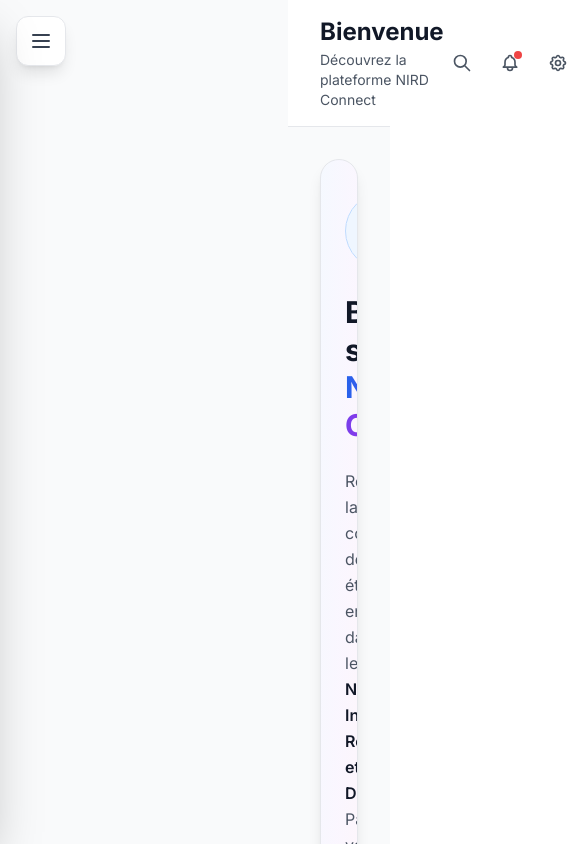
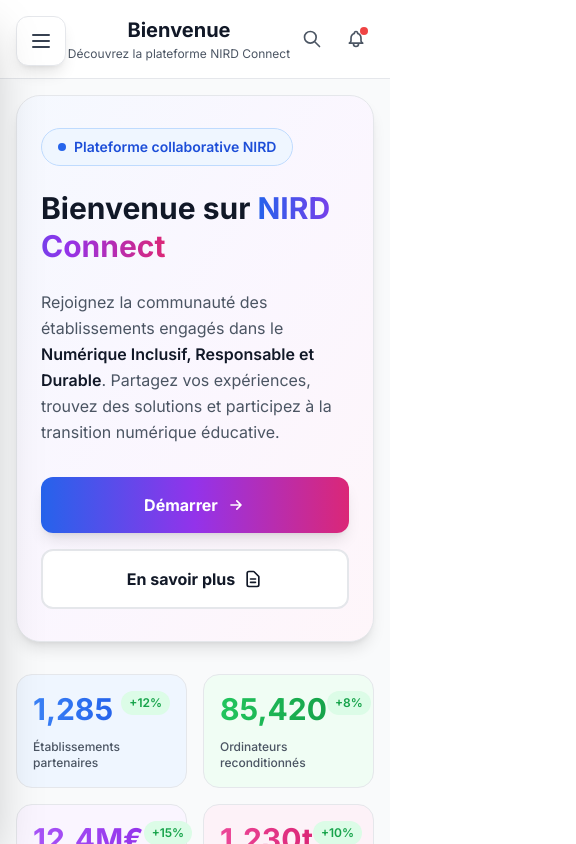
Before and after one commit to MidoNdb/nord-connect, a React (Vite) app: page / in a window 390 px wide. Shown: the top 844 px of the page, 576 px wide, since content can reach past the window. Built offline with nearby package versions, Linux system fonts and the light colour scheme.

Commit message:
correction d'amelioration de sidebar

```diff
--- a/src/App.jsx
+++ b/src/App.jsx
@@ -12,6 +12,7 @@ export default function App() {
 
   return (
     <div className="min-h-screen bg-gray-50 dark:bg-slate-950">
+      {/* Sidebar */}
       <Sidebar
         activeFeature={activeFeature}
         setActiveFeature={setActiveFeature}
@@ -19,51 +20,51 @@ export default function App() {
         setIsCollapsed={setSidebarCollapsed}
       />
 
-      {/* Main Content avec margin dynamique */}
+      {/* Main Content avec margin responsive */}
       <div
-        className={`transition-all duration-300 ${sidebarCollapsed ? 'ml-20' : 'ml-72'}`}
+        className={`
+          transition-all duration-300
+          ${sidebarCollapsed ? 'lg:ml-20' : 'lg:ml-72'}
+          ml-0
+        `}
       >
-        {/* Top Bar moderne */}
-        <header className="bg-white dark:bg-slate-900 border-b border-gray-200 dark:border-slate-800 sticky top-0 z-40 backdrop-blur-sm bg-white/95 dark:bg-slate-900/95">
-          <div className="px-8 py-4 flex items-center justify-between">
-            <div>
-              <h1 className="text-2xl font-bold text-gray-900 dark:text-white">
+        {/* Top Bar */}
+        <header className="bg-white dark:bg-slate-900 border-b border-gray-200 dark:border-slate-800 sticky top-0 z-30 backdrop-blur-sm bg-white/95 dark:bg-slate-900/95">
+          <div className="px-4 sm:px-6 lg:px-8 py-4">
+            <div className="flex items-center justify-between">
+              {/* Spacer pour le bouton mobile (évite chevauchement) */}
+              <div className="w-12 lg:w-0"></div>
+
+              <div className="flex-1 text-center lg:text-left">
+                <h1 className="text-xl sm:text-2xl font-bold text-gray-900 dark:text-white">
                   {getPageTitle(activeFeature)}
                 </h1>
-              <p className="text-sm text-gray-600 dark:text-gray-400 mt-0.5">
+                <p className="text-xs sm:text-sm text-gray-600 dark:text-gray-400 mt-0.5">
                   {getPageSubtitle(activeFeature)}
                 </p>
               </div>
 
-            <div className="flex items-center gap-3">
-              {/* Search */}
+              {/* Actions */}
+              <div className="flex items-center gap-2 sm:gap-3">
                 <button className="p-2 hover:bg-gray-100 dark:hover:bg-slate-800 rounded-lg transition-colors">
                   <svg className="w-5 h-5 text-gray-600 dark:text-gray-400" fill="none" stroke="currentColor" viewBox="0 0 24 24">
                     <path strokeLinecap="round" strokeLinejoin="round" strokeWidth={2} d="M21 21l-6-6m2-5a7 7 0 11-14 0 7 7 0 0114 0z" />
                   </svg>
                 </button>
 
-              {/* Notifications */}
                 <button className="relative p-2 hover:bg-gray-100 dark:hover:bg-slate-800 rounded-lg transition-colors">
                   <svg className="w-5 h-5 text-gray-600 dark:text-gray-400" fill="none" stroke="currentColor" viewBox="0 0 24 24">
                     <path strokeLinecap="round" strokeLinejoin="round" strokeWidth={2} d="M15 17h5l-1.405-1.405A2.032 2.032 0 0118 14.158V11a6.002 6.002 0 00-4-5.659V5a2 2 0 10-4 0v.341C7.67 6.165 6 8.388 6 11v3.159c0 .538-.214 1.055-.595 1.436L4 17h5m6 0v1a3 3 0 11-6 0v-1m6 0H9" />
                   </svg>
                   <span className="absolute top-1.5 right-1.5 w-2 h-2 bg-red-500 rounded-full"></span>
                 </button>
-
-              {/* Settings */}
-              <button className="p-2 hover:bg-gray-100 dark:hover:bg-slate-800 rounded-lg transition-colors">
-                <svg className="w-5 h-5 text-gray-600 dark:text-gray-400" fill="none" stroke="currentColor" viewBox="0 0 24 24">
-                  <path strokeLinecap="round" strokeLinejoin="round" strokeWidth={2} d="M10.325 4.317c.426-1.756 2.924-1.756 3.35 0a1.724 1.724 0 002.573 1.066c1.543-.94 3.31.826 2.37 2.37a1.724 1.724 0 001.065 2.572c1.756.426 1.756 2.924 0 3.35a1.724 1.724 0 00-1.066 2.573c.94 1.543-.826 3.31-2.37 2.37a1.724 1.724 0 00-2.572 1.065c-.426 1.756-2.924 1.756-3.35 0a1.724 1.724 0 00-2.573-1.066c-1.543.94-3.31-.826-2.37-2.37a1.724 1.724 0 00-1.065-2.572c-1.756-.426-1.756-2.924 0-3.35a1.724 1.724 0 001.066-2.573c-.94-1.543.826-3.31 2.37-2.37.996.608 2.296.07 2.572-1.065z" />
-                  <path strokeLinecap="round" strokeLinejoin="round" strokeWidth={2} d="M15 12a3 3 0 11-6 0 3 3 0 016 0z" />
-                </svg>
-              </button>
+              </div>
             </div>
           </div>
         </header>
 
         {/* Page Content */}
-        <main className="p-8">
+        <main className="p-4 sm:p-6 lg:p-8">
           <div className="max-w-7xl mx-auto">
             {renderFeature(activeFeature)}
           </div>
@@ -87,8 +88,8 @@ function renderFeature(feature) {
 function getPageTitle(feature) {
   return {
     home: 'Bienvenue',
-    forum: 'Forum Collaboratif',
-    map: 'Carte Interactive',
+    forum: 'Forum',
+    map: 'Carte',
     testimonials: 'Témoignages',
     game: 'Simulateur'
   }[feature] || 'NIRD Connect';
@@ -97,9 +98,116 @@ function getPageTitle(feature) {
 function getPageSubtitle(feature) {
   return {
     home: 'Découvrez la plateforme NIRD Connect',
-    forum: 'Posez vos questions et partagez votre expérience',
-    map: 'Explorez les établissements engagés dans NIRD',
-    testimonials: 'Laissez-vous inspirer par des réussites concrètes',
-    game: 'Testez votre stratégie de transition numérique'
+    forum: 'Espace d\'entraide communautaire',
+    map: 'Établissements engagés dans NIRD',
+    testimonials: 'Histoires de réussite',
+    game: 'Testez votre stratégie'
   }[feature] || '';
 }
+
+
+// import { useState } from 'react';
+// import Sidebar from './components/Sidebar';
+// import Home from './features/Home';
+// import Forum from './features/Forum';
+// import MapPage from './features/Map';
+// import Testimonials from './features/Testimonials';
+// import Game from './features/Game';
+
+// export default function App() {
+//   const [activeFeature, setActiveFeature] = useState('home');
+//   const [sidebarCollapsed, setSidebarCollapsed] = useState(false);
+
+//   return (
+//     <div className="min-h-screen bg-gray-50 dark:bg-slate-950">
+//       <Sidebar
+//         activeFeature={activeFeature}
+//         setActiveFeature={setActiveFeature}
+//         isCollapsed={sidebarCollapsed}
+//         setIsCollapsed={setSidebarCollapsed}
+//       />
+
+//       {/* Main Content avec margin dynamique */}
+//       <div
+//         className={`transition-all duration-300 ${sidebarCollapsed ? 'ml-20' : 'ml-72'}`}
+//       >
+//         {/* Top Bar moderne */}
+//         <header className="bg-white dark:bg-slate-900 border-b border-gray-200 dark:border-slate-800 sticky top-0 z-40 backdrop-blur-sm bg-white/95 dark:bg-slate-900/95">
+//           <div className="px-8 py-4 flex items-center justify-between">
+//             <div>
+//               <h1 className="text-2xl font-bold text-gray-900 dark:text-white">
+//                 {getPageTitle(activeFeature)}
+//               </h1>
+//               <p className="text-sm text-gray-600 dark:text-gray-400 mt-0.5">
+//                 {getPageSubtitle(activeFeature)}
+//               </p>
+//             </div>
+
+//             <div className="flex items-center gap-3">
+//               {/* Search */}
+//               <button className="p-2 hover:bg-gray-100 dark:hover:bg-slate-800 rounded-lg transition-colors">
+//                 <svg className="w-5 h-5 text-gray-600 dark:text-gray-400" fill="none" stroke="currentColor" viewBox="0 0 24 24">
+//                   <path strokeLinecap="round" strokeLinejoin="round" strokeWidth={2} d="M21 21l-6-6m2-5a7 7 0 11-14 0 7 7 0 0114 0z" />
+//                 </svg>
+//               </button>
+
+//               {/* Notifications */}
+//               <button className="relative p-2 hover:bg-gray-100 dark:hover:bg-slate-800 rounded-lg transition-colors">
+//                 <svg className="w-5 h-5 text-gray-600 dark:text-gray-400" fill="none" stroke="currentColor" viewBox="0 0 24 24">
+//                   <path strokeLinecap="round" strokeLinejoin="round" strokeWidth={2} d="M15 17h5l-1.405-1.405A2.032 2.032 0 0118 14.158V11a6.002 6.002 0 00-4-5.659V5a2 2 0 10-4 0v.341C7.67 6.165 6 8.388 6 11v3.159c0 .538-.214 1.055-.595 1.436L4 17h5m6 0v1a3 3 0 11-6 0v-1m6 0H9" />
+//                 </svg>
+//                 <span className="absolute top-1.5 right-1.5 w-2 h-2 bg-red-500 rounded-full"></span>
+//               </button>
+
+//               {/* Settings */}
+//               <button className="p-2 hover:bg-gray-100 dark:hover:bg-slate-800 rounded-lg transition-colors">
+//                 <svg className="w-5 h-5 text-gray-600 dark:text-gray-400" fill="none" stroke="currentColor" viewBox="0 0 24 24">
+//                   <path strokeLinecap="round" strokeLinejoin="round" strokeWidth={2} d="M10.325 4.317c.426-1.756 2.924-1.756 3.35 0a1.724 1.724 0 002.573 1.066c1.543-.94 3.31.826 2.37 2.37a1.724 1.724 0 001.065 2.572c1.756.426 1.756 2.924 0 3.35a1.724 1.724 0 00-1.066 2.573c.94 1.543-.826 3.31-2.37 2.37a1.724 1.724 0 00-2.572 1.065c-.426 1.756-2.924 1.756-3.35 0a1.724 1.724 0 00-2.573-1.066c-1.543.94-3.31-.826-2.37-2.37a1.724 1.724 0 00-1.065-2.572c-1.756-.426-1.756-2.924 0-3.35a1.724 1.724 0 001.066-2.573c-.94-1.543.826-3.31 2.37-2.37.996.608 2.296.07 2.572-1.065z" />
+//                   <path strokeLinecap="round" strokeLinejoin="round" strokeWidth={2} d="M15 12a3 3 0 11-6 0 3 3 0 016 0z" />
+//                 </svg>
+//               </button>
+//             </div>
+//           </div>
+//         </header>
+
+//         {/* Page Content */}
+//         <main className="p-8">
+//           <div className="max-w-7xl mx-auto">
+//             {renderFeature(activeFeature)}
+//           </div>
+//         </main>
+//       </div>
+//     </div>
+//   );
+// }
+
+// function renderFeature(feature) {
+//   const features = {
+//     home: <Home />,
+//     forum: <Forum />,
+//     map: <MapPage />,
+//     testimonials: <Testimonials />,
+//     game: <Game />
+//   };
+//   return features[feature] || <Home />;
+// }
+
+// function getPageTitle(feature) {
+//   return {
+//     home: 'Bienvenue',
+//     forum: 'Forum Collaboratif',
+//     map: 'Carte Interactive',
+//     testimonials: 'Témoignages',
+//     game: 'Simulateur'
+//   }[feature] || 'NIRD Connect';
+// }
+
+// function getPageSubtitle(feature) {
+//   return {
+//     home: 'Découvrez la plateforme NIRD Connect',
+//     forum: 'Posez vos questions et partagez votre expérience',
+//     map: 'Explorez les établissements engagés dans NIRD',
+//     testimonials: 'Laissez-vous inspirer par des réussites concrètes',
+//     game: 'Testez votre stratégie de transition numérique'
+//   }[feature] || '';
+// }
```
Lines whose indentation alone changed are shown as unchanged.
